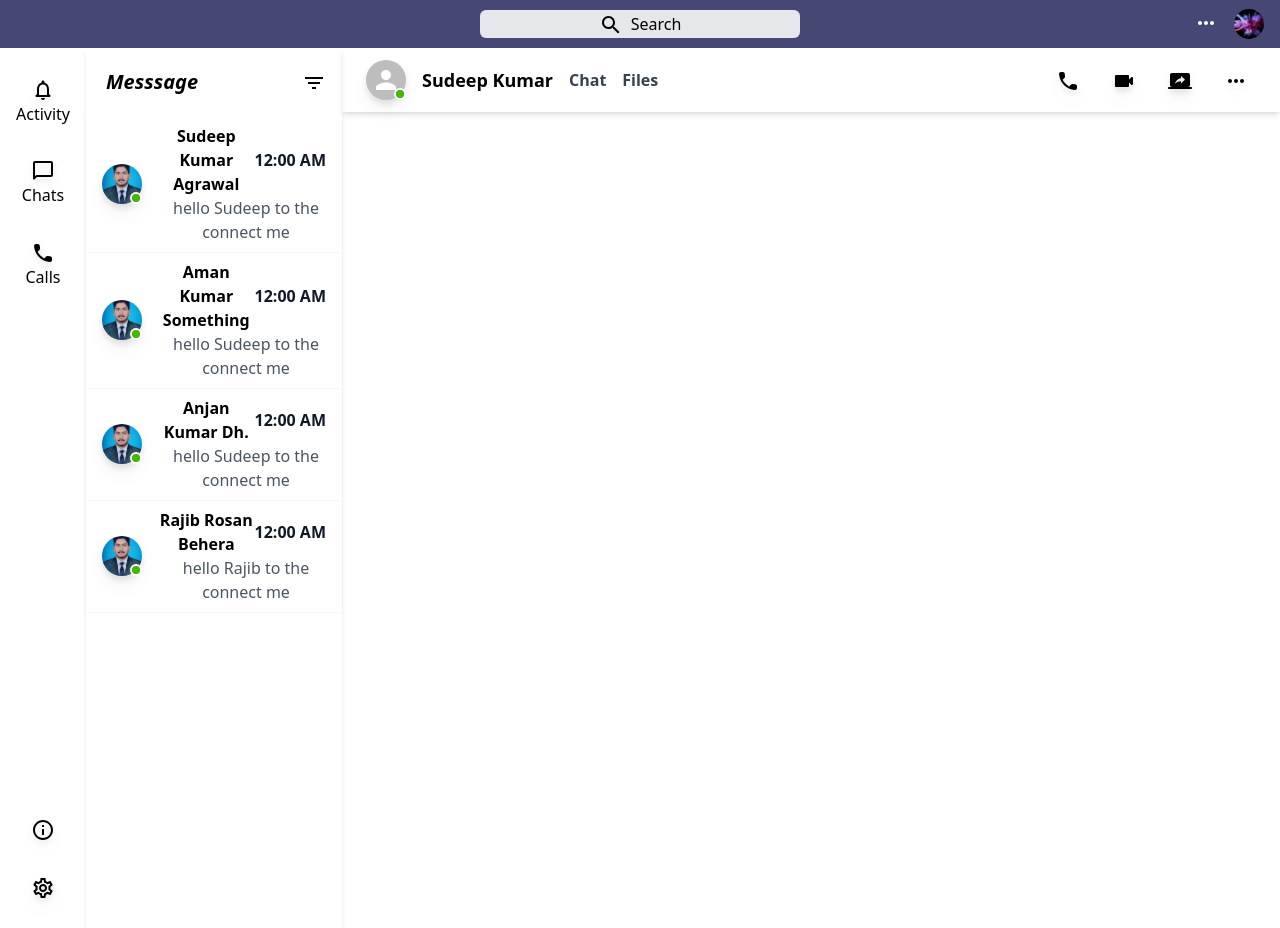
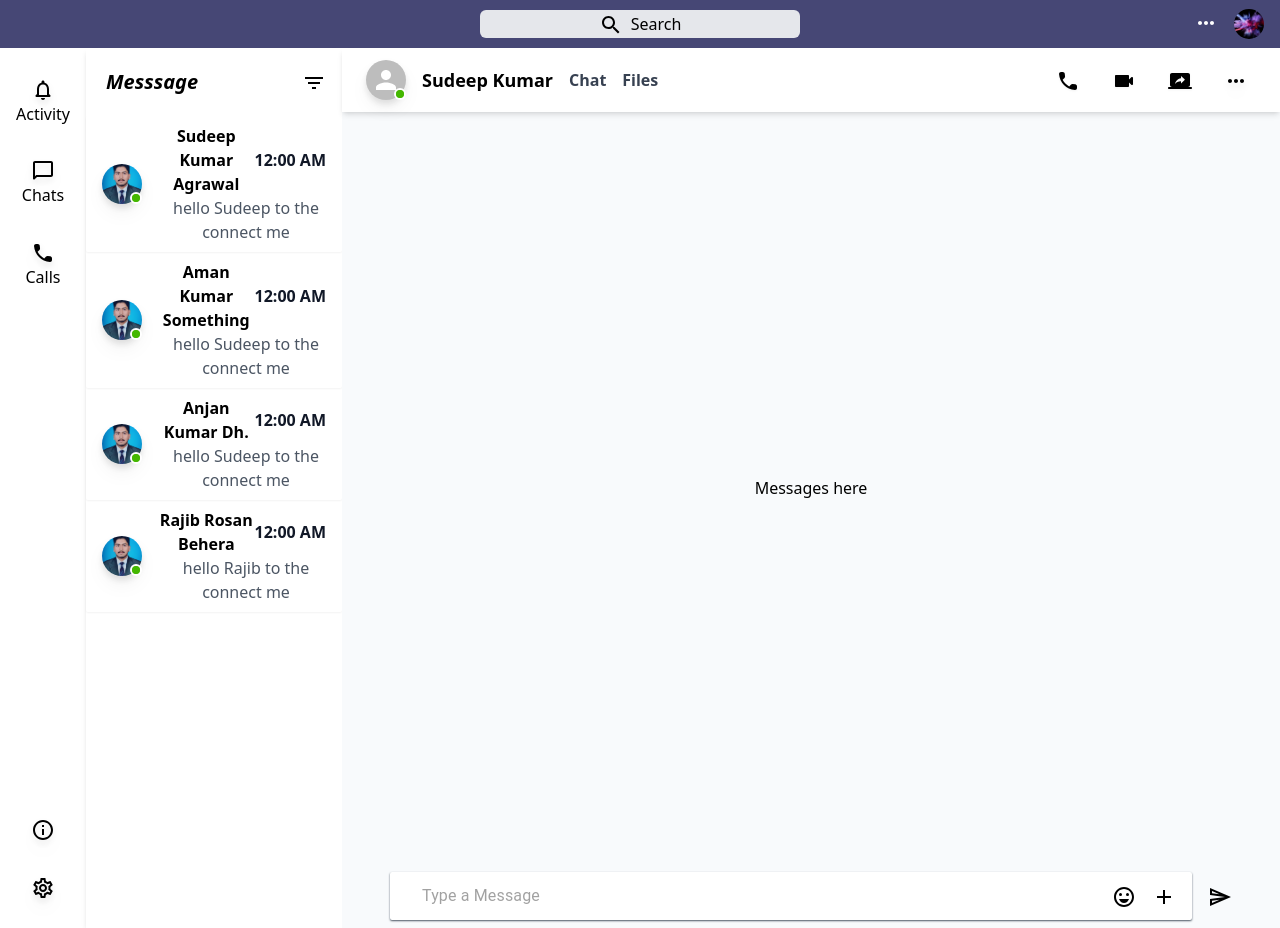
Before and after one commit to Sudeep-kr-1999/Connect-Me, a React (Create React App) app: page / in a window 1280 px wide. Built offline with nearby package versions, Linux system fonts and the light colour scheme.

Commit message:
Lower Section textField and other utility added

```diff
--- a/src/components/ChatBox/ChatBox.tsx
+++ b/src/components/ChatBox/ChatBox.tsx
@@ -5,6 +5,11 @@ import CallRoundedIcon from "@mui/icons-material/CallRounded";
 import VideocamRoundedIcon from "@mui/icons-material/VideocamRounded";
 import ScreenShareRoundedIcon from "@mui/icons-material/ScreenShareRounded";
 import MoreHorizIcon from "@mui/icons-material/MoreHoriz";
+import EmojiEmotionsOutlinedIcon from "@mui/icons-material/EmojiEmotionsOutlined";
+import AddOutlinedIcon from "@mui/icons-material/AddOutlined";
+import SendOutlinedIcon from "@mui/icons-material/SendOutlined";
+import TextField from "@mui/material/TextField";
+
 type Props = {};
 
 // custom styled badge for showing online status  (& is used for accessing the parent property in this case Badge)
@@ -39,9 +44,9 @@ const StyledBadge = styled(Badge)(({ theme }) => ({
 
 export default function ChatBox({}: Props) {
   return (
-    <div className="chat-menu relative flex flex-col flex-1 h-[55em] ">
+    <div className="chat-menu relative flex flex-col flex-1 h-[55em] bg-slate-50">
       {/* top section  */}
-      <div className="topSection relative flex justify-between p-1 px-4 items-center shadow-md">
+      <div className="topSection relative flex justify-between p-1 px-4 items-center shadow-md bg-white">
         <div className="top-left relative flex items-center">
           <div className="top-left-first relative flex items-center">
             <span className="top-avatar relative block m-2">
@@ -50,7 +55,11 @@ export default function ChatBox({}: Props) {
                 anchorOrigin={{ vertical: "bottom", horizontal: "right" }}
                 variant="dot"
               >
-                <Avatar alt="Sudeep Kumar" src="" className="drop-shadow-lg"></Avatar>
+                <Avatar
+                  alt="Sudeep Kumar"
+                  src=""
+                  className="drop-shadow-lg"
+                ></Avatar>
               </StyledBadge>
             </span>
             <span className="top-userName relative block m-2 text-lg font-bold">
@@ -69,13 +78,13 @@ export default function ChatBox({}: Props) {
         <div className="top-right relative flex items-center">
           <div className="connect-options relative flex items-center">
             <span className="call-options relative block m-2 mx-4">
-              <CallRoundedIcon className="drop-shadow-lg" />
+              <CallRoundedIcon className="drop-shadow-sm" />
             </span>
             <span className="video-call-options relative block m-2 mx-4">
-              <VideocamRoundedIcon className="drop-shadow-lg" />
+              <VideocamRoundedIcon className="drop-shadow-sm" />
             </span>
             <span className="screen-share-option relative block m-2 mx-4">
-              <ScreenShareRoundedIcon className="drop-shadow-lg" />
+              <ScreenShareRoundedIcon className="drop-shadow-sm" />
             </span>
           </div>
           <div className="user-setting-option relative flex items-center">
@@ -87,9 +96,36 @@ export default function ChatBox({}: Props) {
       </div>
 
       {/* middle message section  */}
-      <div className="message-section"></div>
+      <div className="message-section relative flex flex-1 items-center justify-center">
+        Messages here
+      </div>
       {/* lower section  */}
-      <div className="lower-section"></div>
+      <div className="lower-section relative flex basis-16 items-center justify-center px-10">
+        <div className="text-container relative flex flex-1 m-2 px-2 items-center shadow-sm rounded-sm shadow-gray-600 bg-white">
+          <div className="textfield-container relative flex flex-1 m-2 px-4">
+            <TextField
+              id="standard-basic"
+              label=""
+              variant="standard"
+              fullWidth
+              placeholder="Type a Message"
+              multiline
+              InputProps={{ disableUnderline: true }}
+            />
+          </div>
+          <div className="options-container relative flex">
+            <span className="emoji-icon relative block m-2">
+              <EmojiEmotionsOutlinedIcon />
+            </span>
+            <span className="misc-options-icon relative block m-2">
+              <AddOutlinedIcon />
+            </span>
+          </div>
+        </div>
+        <span className="send-button-container relative block m-2">
+          <SendOutlinedIcon />
+        </span>
+      </div>
     </div>
   );
 }
```
